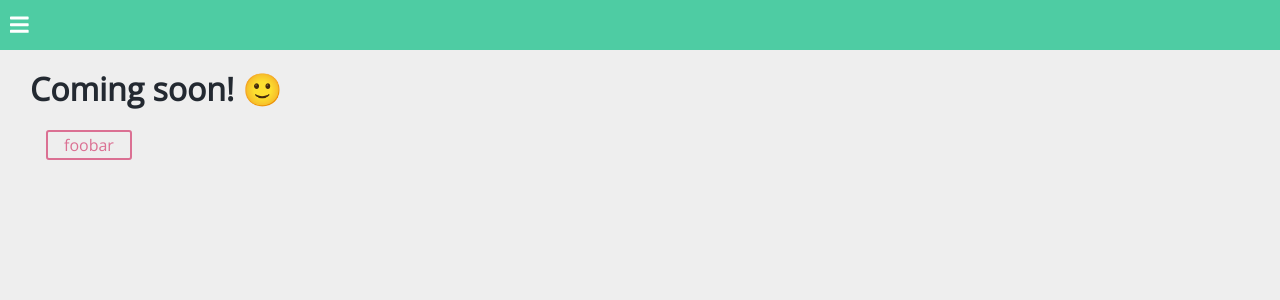
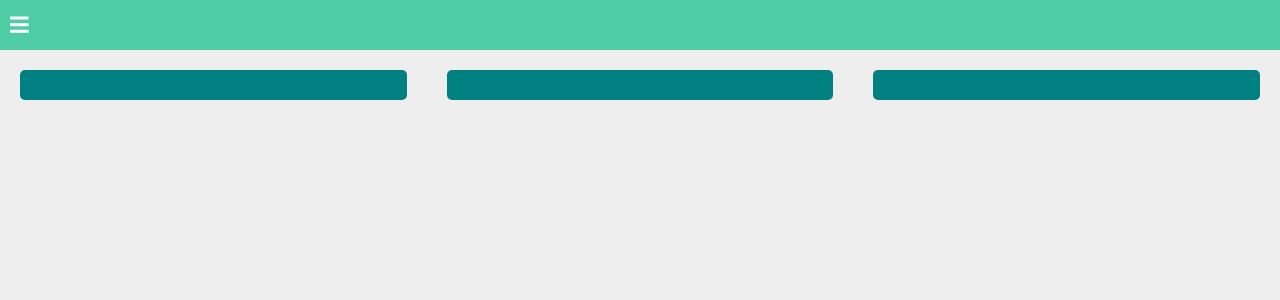
Before and after one commit to AlexSwensen/daisydash, a Next.js app: page / in a window 1280 px wide. Shown: the top 300 px of the page. Built offline with nearby package versions, Linux system fonts and the light colour scheme.

Commit message:
flex layout

```diff
--- a/package.json
+++ b/package.json
@@ -13,7 +13,6 @@
     "@fortawesome/free-regular-svg-icons": "^5.14.0",
     "@fortawesome/free-solid-svg-icons": "^5.14.0",
     "@fortawesome/react-fontawesome": "^0.1.11",
-    "@types/styled-components": "^5.1.3",
     "firebase": "^7.21.0",
     "global": "^4.4.0",
     "next": "9.5.3",
@@ -27,6 +26,7 @@
   "devDependencies": {
     "@types/node": "^14.11.2",
     "@types/react": "^16.9.49",
+    "@types/styled-components": "^5.1.3",
     "typescript": "^4.0.3"
   },
   "resolutions": {
--- a/src/components/frame/frame.module.scss
+++ b/src/components/frame/frame.module.scss
@@ -1,9 +1,16 @@
 .frameContainer {
-  @import "../../styles/variables.scss";
-  background-color: $white;
-  color: $black;
-  height: 100vh;
   .frameContent {
-    margin-left: 30px;
+    display: flex;
+    flex-direction: row;
+    flex-wrap: wrap;
+    .block {
+      background-color: teal;
+      height: 30px;
+      width: 20px;
+      margin: 20px;
+      flex: 1;
+      border-radius: 5px;
+      flex-basis: 300px;
+    }
   }
 }
--- a/src/components/frame/frame.tsx
+++ b/src/components/frame/frame.tsx
@@ -1,23 +1,14 @@
 import { Navbar } from "../navbar/Navbar";
 import styles from "./frame.module.scss";
-import styled from "styled-components";
-
-const Button = styled.button`
-  background: transparent;
-  border-radius: 3px;
-  border: 2px solid palevioletred;
-  color: palevioletred;
-  margin: 0 1em;
-  padding: 0.25em 1em;
-`;
 
 export default function Frame() {
   return (
     <div className={styles.frameContainer}>
       <Navbar></Navbar>
       <div className={styles.frameContent}>
-        <h1>Coming soon! 🙂</h1>
-        <Button>foobar</Button>
+        <div className={styles.block}></div>
+        <div className={styles.block}></div>
+        <div className={styles.block}></div>
       </div>
     </div>
   );
--- a/src/styles/globals.scss
+++ b/src/styles/globals.scss
@@ -1,3 +1,8 @@
 @import "~normalize.css/normalize.css";
 @import "variables";
 @import "fonts";
+
+body {
+  background-color: $white;
+  color: $black;
+}
```
